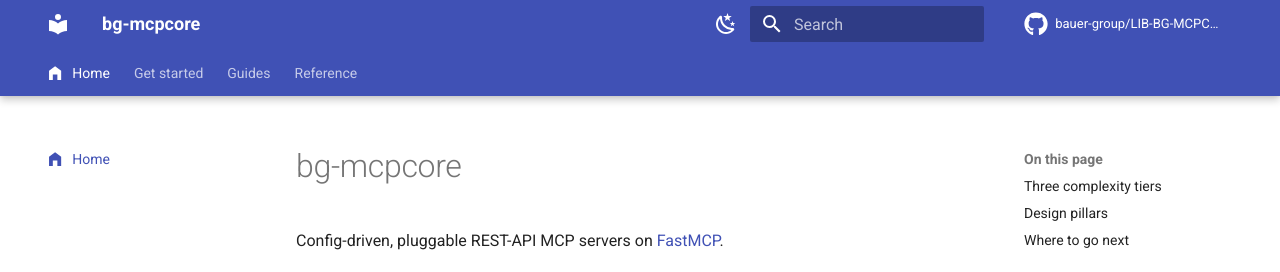
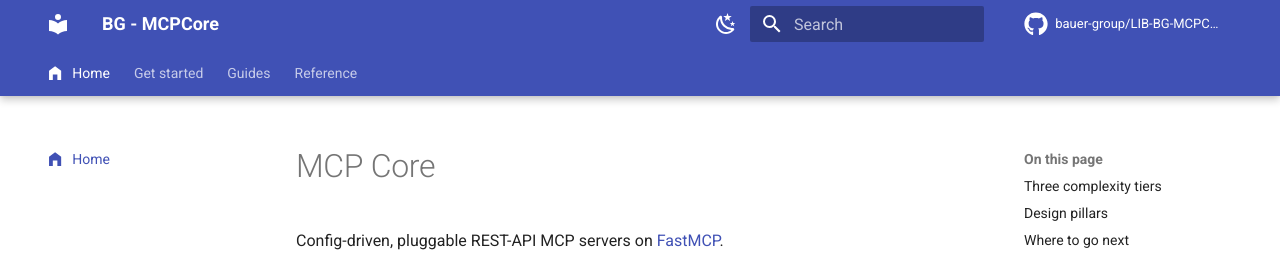
Before and after one commit to bauer-group/LIB-BG-MCPCore, an MkDocs documentation site: the page built from docs/index.md, in a window 1280 px wide and 900 px high. Shown: the top 272 px of the window. Built offline with MkDocs 1.6.1 and Material for MkDocs 9.7.7, drawn with Linux system fonts in a browser that asks for light colours; comment, search, counter and statistics services are not loaded.

Commit message:
docs: update project name in index.md and mkdocs.yml for consistency

```diff
--- a/docs/index.md
+++ b/docs/index.md
@@ -2,7 +2,7 @@
 icon: material/home-variant
 ---
 
-# bg-mcpcore
+# MCP Core
 
 Config-driven, pluggable REST-API MCP servers on [FastMCP](https://github.com/jlowin/fastmcp).
 
--- a/mkdocs.yml
+++ b/mkdocs.yml
@@ -1,4 +1,4 @@
-site_name: bg-mcpcore
+site_name: BG - MCPCore
 site_description: BAUER GROUP MCP framework — config-driven, pluggable REST-API MCP servers on FastMCP
 site_author: BAUER GROUP
 repo_url: https://github.com/bauer-group/LIB-BG-MCPCore
```
